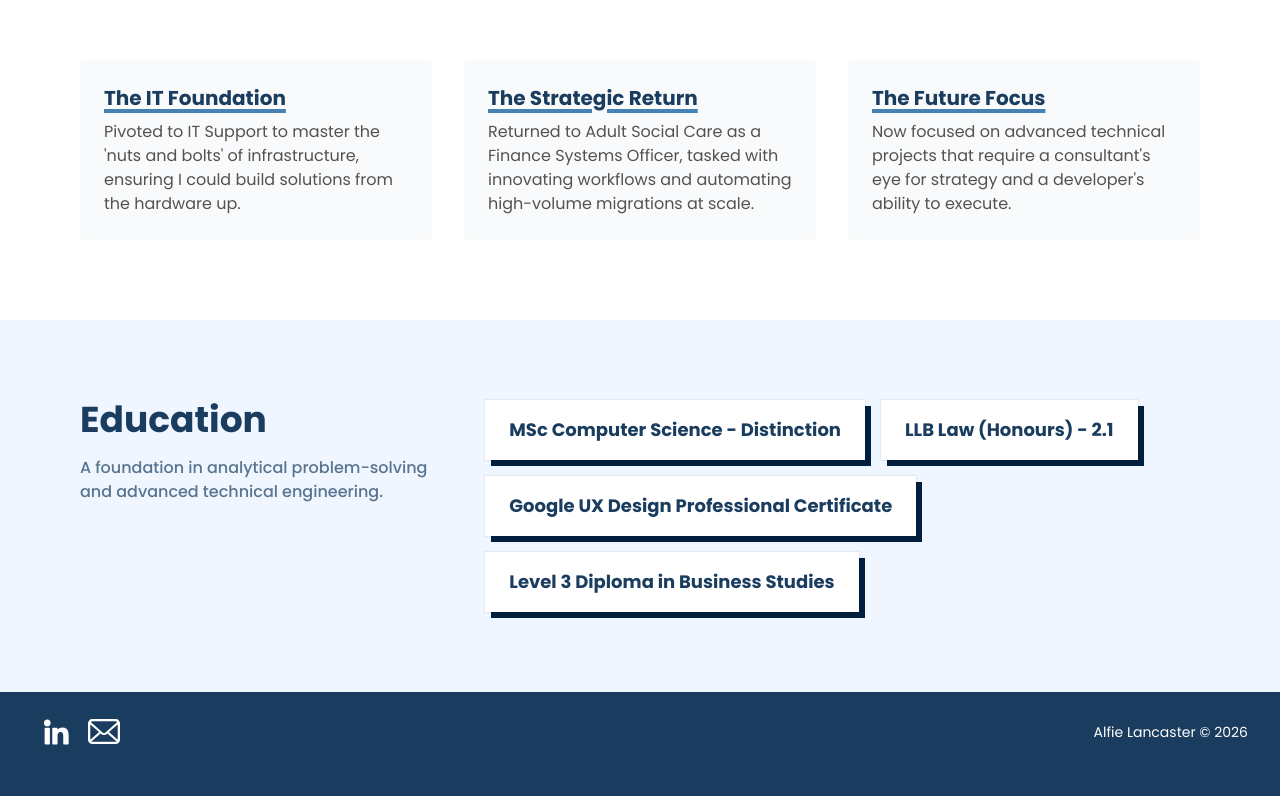
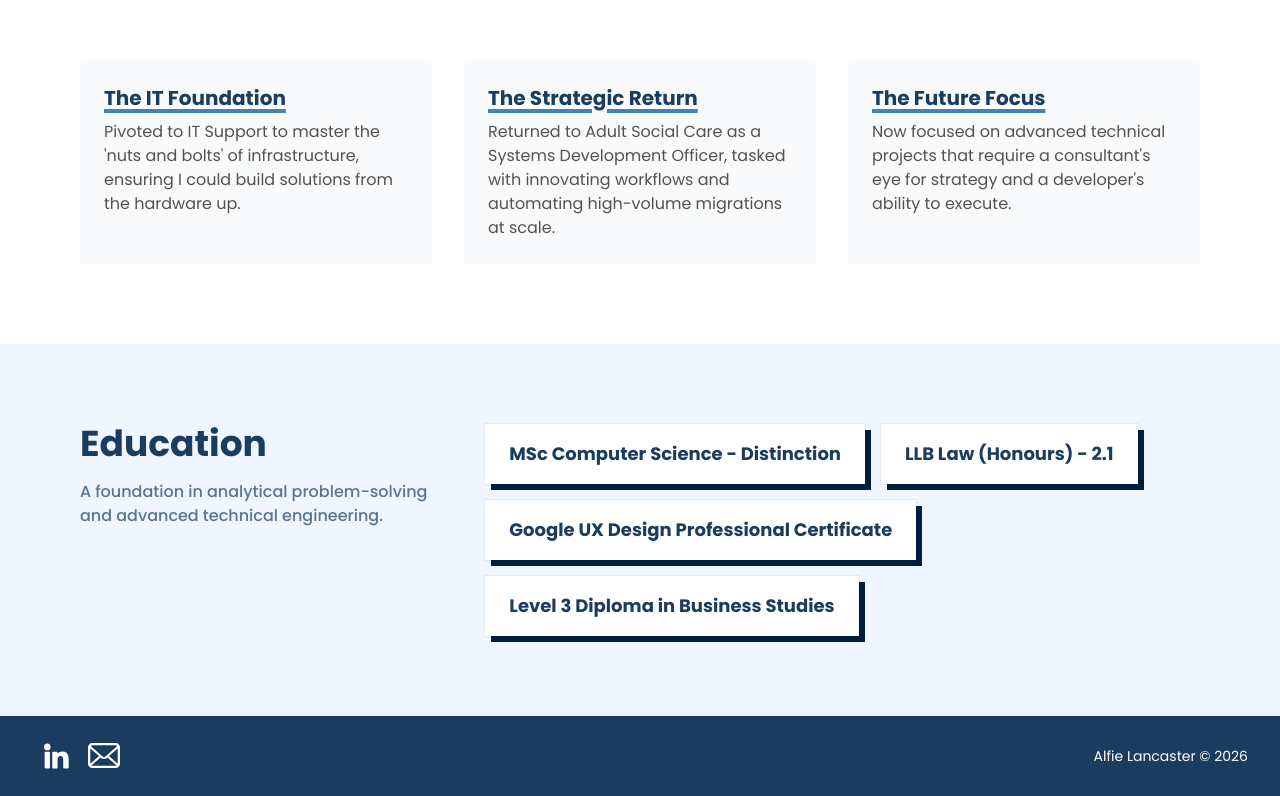
Before and after one commit to slflnc/portfolio-site, a Next.js app: page /about in a window 1280 px wide. Shown: the part 1433-2229 px from the top of the page. Before the commit the page ends 2205 px from the top, so only its background shows below. Built offline with nearby package versions, Linux system fonts and the light colour scheme.

Commit message:
update: portfolio text and formatting fixes

```diff
--- a/app/about/page.tsx
+++ b/app/about/page.tsx
@@ -31,7 +31,7 @@ const pivotItems = [
   {
     title: "The Strategic Return",
     description:
-      "Returned to Adult Social Care as a Finance Systems Officer, tasked with innovating workflows and automating high-volume migrations at scale.",
+      "Returned to Adult Social Care as a Systems Development Officer, tasked with innovating workflows and automating high-volume migrations at scale.",
   },
   {
     title: "The Future Focus",
--- a/app/python-automation/page.tsx
+++ b/app/python-automation/page.tsx
@@ -265,7 +265,7 @@ export default function PythonAutomation() {
                   <h2 className="text-sm font-bold text-mainblue uppercase tracking-widest mb-6">
                     Final Output Samples (Sanitised)
                   </h2>
-                  <div className="grid grid-cols-2 gap-4 items-stretch">
+                  <div className="grid grid-cols-1 md:grid-cols-2 gap-4 items-stretch">
                     <a
                       href="/Service Rate Letter.png"
                       target="_blank"
--- a/components/Hero.tsx
+++ b/components/Hero.tsx
@@ -38,7 +38,7 @@ export default function Hero() {
               </Link>
 
               <a
-                href="/Alfie_CV_2.pdf"
+                href="/Alfie_T_Lancaster_CV.pdf"
                 target="_blank"
                 rel="noopener noreferrer"
                 className="w-full sm:w-auto text-center bg-white text-mainblue ring-1 ring-black/10 hover:bg-gray-50 hover:-translate-y-1 active:scale-95 font-bold py-4 px-10 shadow-lg transition-all duration-200 text-lg"
```
Also changed, not shown: 2 other files (tests, documents, lock files or other folders).
